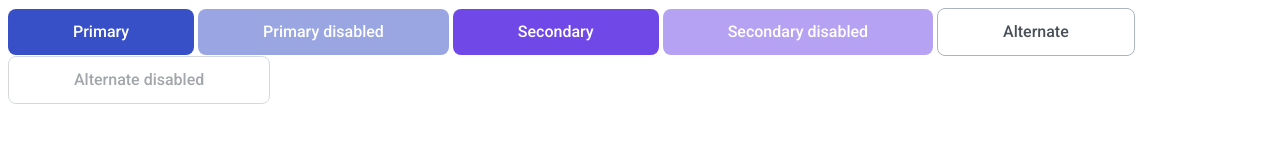
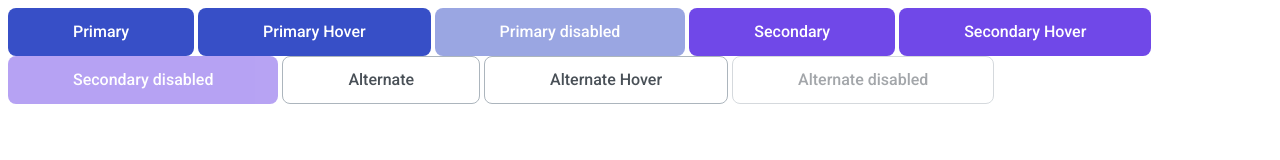
Before and after one commit to js-tasks-ru/htmlcss-20250313_grif5, a website: page 03-lection1/01-button/index.html in a window 1280 px wide. Drawn offline with Linux system fonts and the light colour scheme.

Commit message:
corrects remarks

```diff
--- a/03-lection1/01-button/button.css
+++ b/03-lection1/01-button/button.css
@@ -3,37 +3,48 @@
   color: var(--white);
   border: none;
   border-radius: 8px;
+  font-family: 'Roboto';
   font-weight: 500;
   font-size: 16px;
   line-height: 100%;
   text-align: center;
   cursor: pointer;
+  height: 48px;
 }
 .button_primary {
   background-color: var(--primary);
 }
-.button_primary_disabled {
+.button_primary_hover {
   background-color: var(--primary);
-  opacity: 50%;
-  cursor: default;
+  transition: 0.3s ease-in-out;
+}
+.button_primary_hover:hover {
+  background-color: var(--primaryHover);
 }
 .button_secondary {
   background-color: var(--secondary);
 }
-.button_secondary_disabled {
+.button_secondary_hover {
   background-color: var(--secondary);
-  opacity: 50%;
-  cursor: default;
+  transition: 0.3s ease-in-out;
+}
+.button_secondary_hover:hover {
+  background-color: var(--secondaryHover);
 }
 .button_alternate {
   color: var(--grey-4);
   border: 1px solid var(--grey-3);
   background-color: var(--alternate);
 }
-.button_alternate_disabled {
-  color: var(--grey-4);
+.button_alternate_hover {
   border: 1px solid var(--grey-3);
-  background-color: var(--alternate);
-  opacity: 50%;
+  transition: 0.3s ease-in-out;
+}
+.button_alternate_hover:hover {
+  border: 1px solid var(--alternateHover);
+}
+.button:disabled {
+  opacity: 0.5;
   cursor: default;
+  pointer-events: none;
 }
--- a/03-lection1/01-button/index.html
+++ b/03-lection1/01-button/index.html
@@ -7,10 +7,13 @@
     </head>
     <body>
         <button class="button button_primary">Primary</button>
-        <button class="button button_primary_disabled">Primary disabled</button>
+        <button class="button button_primary button_primary_hover">Primary Hover</button>
+        <button class="button button_primary" disabled>Primary disabled</button>
         <button class="button button_secondary">Secondary</button>
-        <button class="button button_secondary_disabled">Secondary disabled</button>
+        <button class="button button_secondary button_secondary_hover">Secondary Hover</button>
+        <button class="button button_secondary" disabled>Secondary disabled</button>
         <button class="button button_alternate">Alternate</button>
-        <button class="button button_alternate_disabled">Alternate disabled</button>
+        <button class="button button_alternate button_alternate_hover">Alternate Hover</button>
+        <button class="button button_alternate" disabled>Alternate disabled</button>
     </body>
 </html>
--- a/assets/css/main.css
+++ b/assets/css/main.css
@@ -13,8 +13,11 @@
     --grey-4: #495057;
 
     --primary: #4263EB;
+    --primaryHover: #2342C0;
     --secondary: #7048E8;
+    --secondaryHover: #5028C6;
     --alternate: #FFFFFF;
+    --alternateHover: #212429;
 
 
 
```
